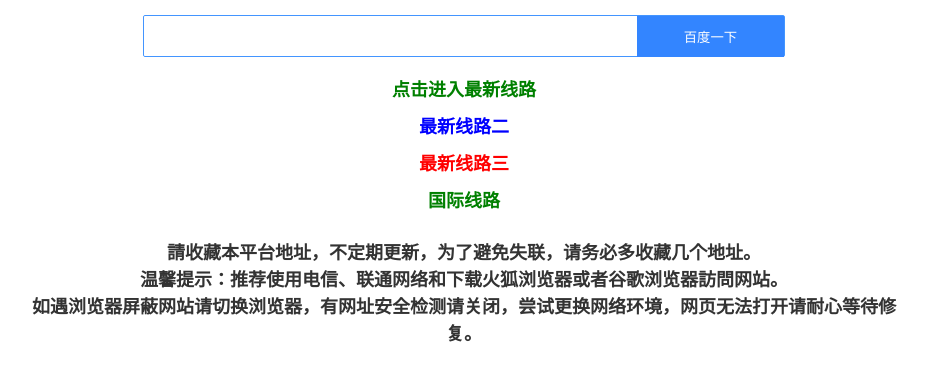
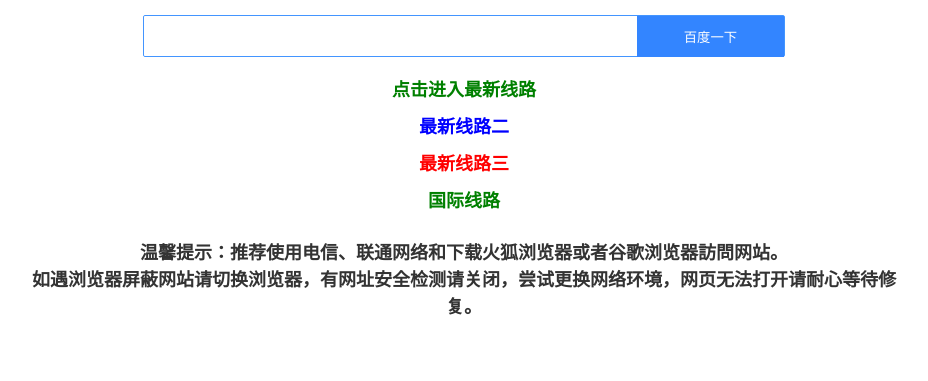
Before and after one commit to dizhiw/dizhiw.github.io, a plain HTML site: page index.html in a window 1280 px wide. Shown: the part 151-532 px from the top of the page, without its empty margins (176-1104 px from the left). Drawn offline with Linux system fonts and the light colour scheme.

Commit message:
Update index.html

```diff
--- a/index.html
+++ b/index.html
@@ -142,7 +142,6 @@ body{background:#fff;color:#1A1A1A;font-size:14px;font-family:sans-serif;line-he
 
         </div>
         <div class="tip">
-            <p>請收藏本平台地址，不定期更新，为了避免失联，请务必多收藏几个地址。</p>
             <p>温馨提示：推荐使用电信、联通网络和下载火狐浏览器或者谷歌浏览器訪問网站。</p>
             <p>如遇浏览器屏蔽网站请切换浏览器，有网址安全检测请关闭，尝试更换网络环境，网页无法打开请耐心等待修复。</p>
         </div>
```
